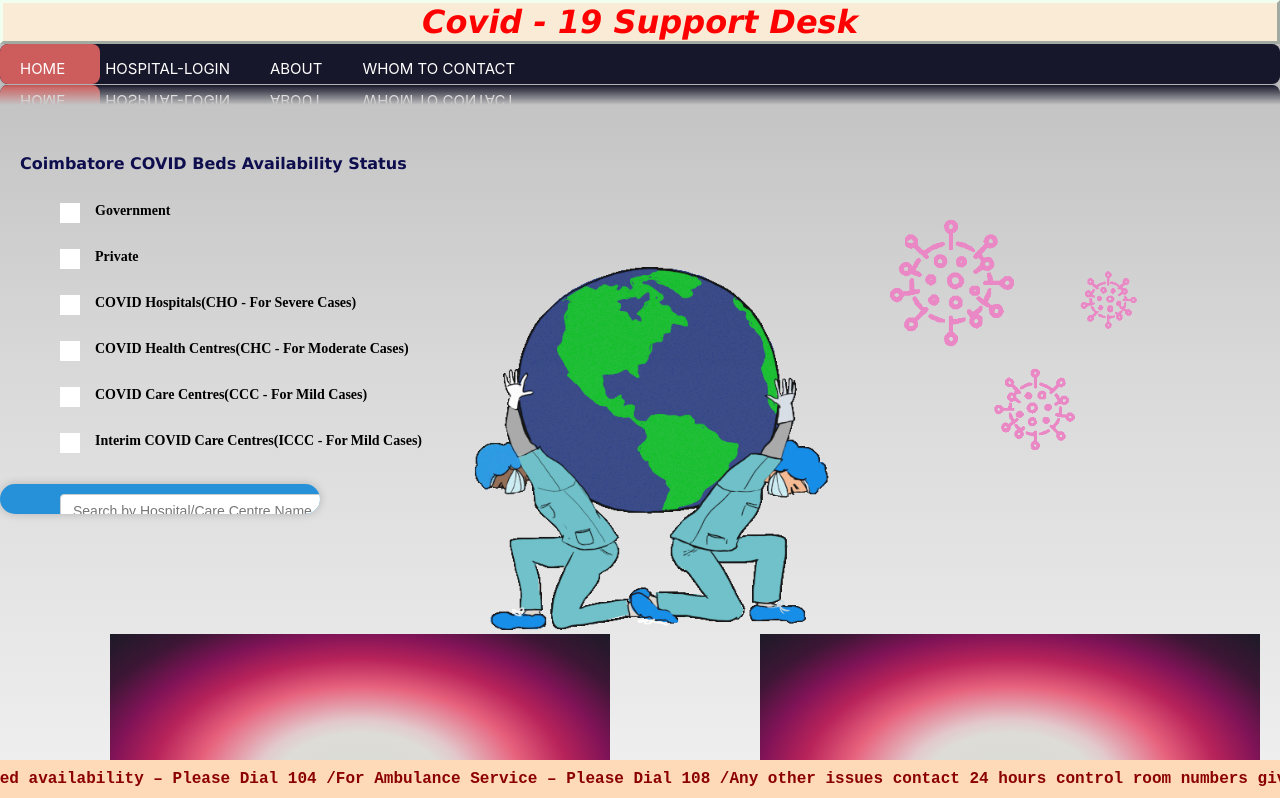
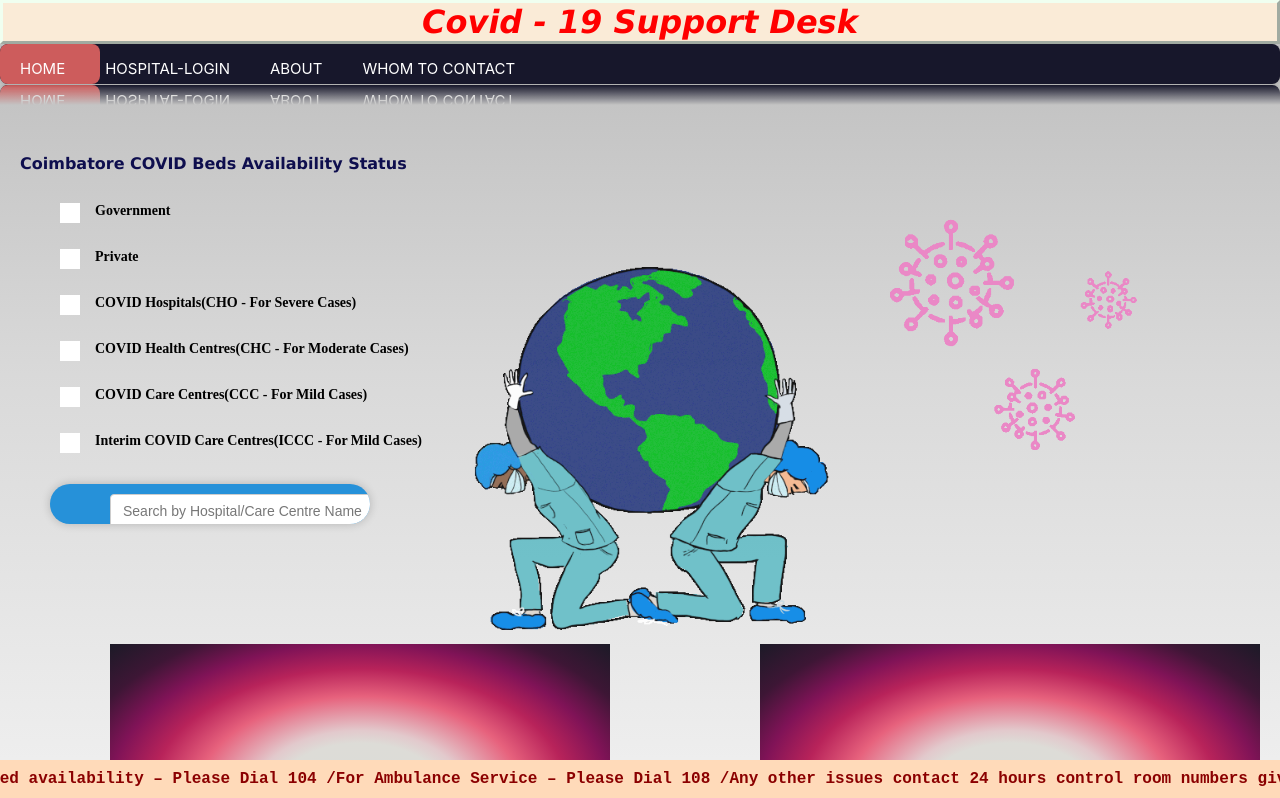
Before and after one commit to RoshiniSukumar/Covid-19-Support-Desk, a React (Create React App) app: page / in a window 1280 px wide. Shown: the top 798 px of the page. Built offline with nearby package versions, Linux system fonts and the light colour scheme.

Commit message:
searchbar css

```diff
--- a/src/components/function/Searchbar.css
+++ b/src/components/function/Searchbar.css
@@ -6,7 +6,10 @@
     box-sizing:border-box;
 }
 
-
+.text1{
+    color:white;
+    background-color: #2691d9;
+}
 /*body{
     height:100vh;
     display:flex;
@@ -15,10 +18,11 @@
  */
 .search{
     position:relative;
+    left:50px;
     top:30px;
     padding:10px;
     width:25%;
-    height:30px;
+    height:40px;
     text-align: center;
     line-height:55px;
     background:#2691d9;
```
